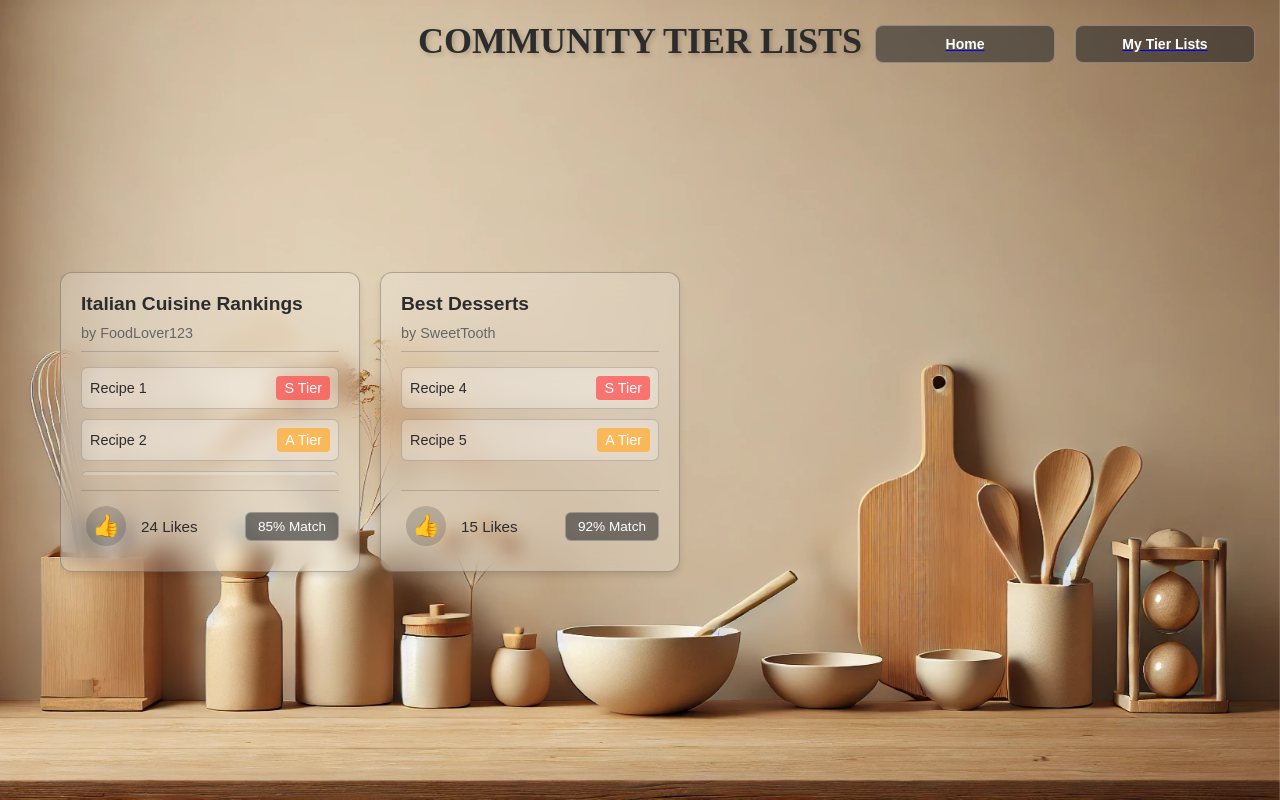
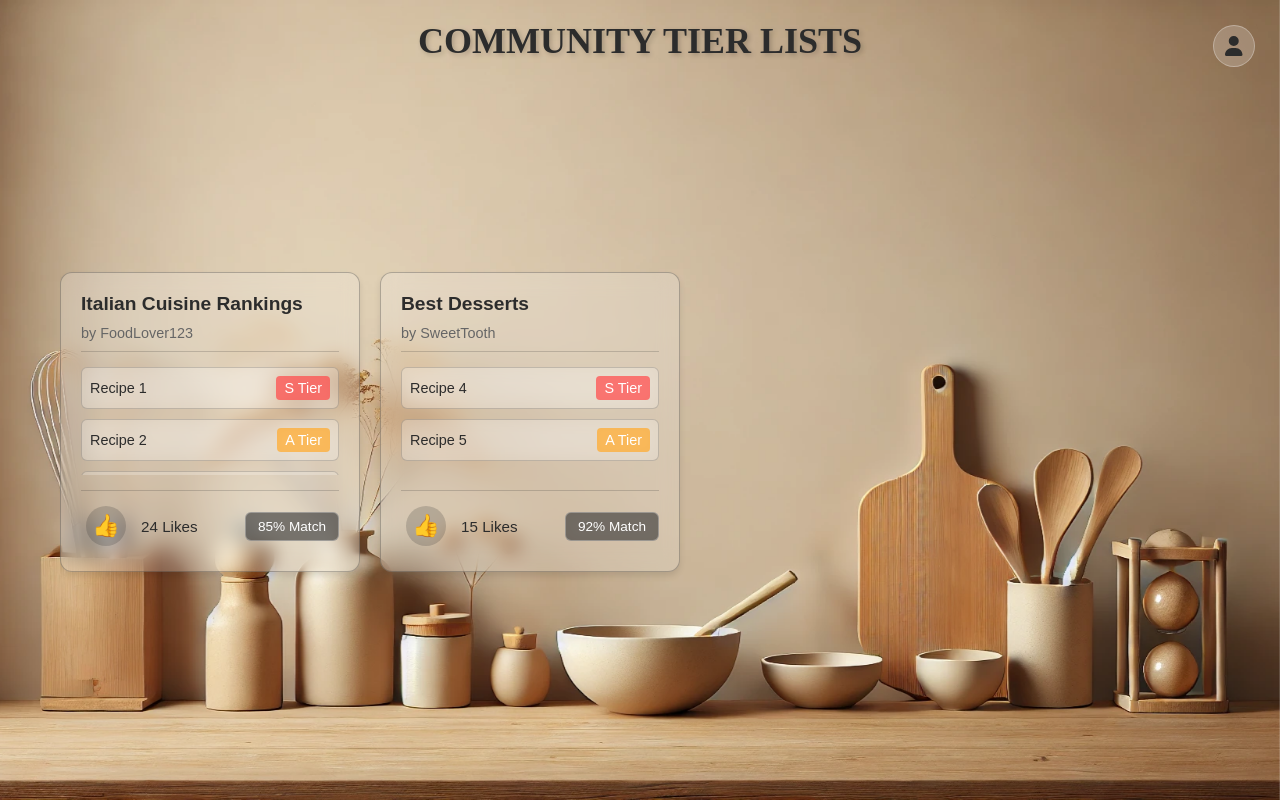
Before and after one commit to dalibug/TasteTier, a React (Create React App) app in the folder frontend/: page /community-tierlists in a window 1280 px wide. Built offline with nearby package versions, Linux system fonts and the light colour scheme.

Commit message:
user menu

```diff
--- a/frontend/src/pages/CommunityTierLists.js
+++ b/frontend/src/pages/CommunityTierLists.js
@@ -1,12 +1,16 @@
 import React, { useState, useEffect } from 'react';
 import { Link } from 'react-router-dom';
 import backgroundImage from '../assets/background3.png';
+import { FontAwesomeIcon } from '@fortawesome/react-fontawesome';
+import { faUser, faHome, faSignOutAlt, faListAlt } from '@fortawesome/free-solid-svg-icons';
 
 const CommunityTierLists = () => {
   const backgroundStyle = {
     background: `url(${backgroundImage}) no-repeat center center fixed`,
     backgroundSize: 'cover',
   };
+
+  const [showUserMenu, setShowUserMenu] = useState(false);
 
   // Example community tier lists with liked state and similarity percentage
   const [communityLists, setCommunityLists] = useState([
@@ -52,16 +56,55 @@ const CommunityTierLists = () => {
     );
   };
 
+  const handleLogout = () => {
+    // Call logout API
+    fetch('/api/v1/auth/logout', {
+      method: 'POST',
+      credentials: 'include'
+    })
+    .then(() => {
+      // Redirect to welcome page after logout
+      window.location.href = '/';
+    })
+    .catch(error => {
+      console.error('Logout failed:', error);
+    });
+  };
+
   return (
     <div className="tierlists-background" style={backgroundStyle}>
       <div className="fixed-header">
         <div className="nav-buttons">
-          <Link to="/">
-            <button className="nav-btn home-btn">Home</button>
-          </Link>
-          <Link to="/tierlists">
-            <button className="nav-btn">My Tier Lists</button>
-          </Link>
+          <div className="user-profile">
+            <button
+              className="settings-btn user-btn"
+              onClick={() => setShowUserMenu(!showUserMenu)}
+            >
+              <FontAwesomeIcon icon={faUser} />
+            </button>
+            {showUserMenu && (
+              <div className="settings-menu user-menu">
+                <Link to="/profile">
+                  <button id="settings-menu-item">
+                    <FontAwesomeIcon icon={faUser} /> Account
+                  </button>
+                </Link>
+                <Link to="/tierlists">
+                  <button id="settings-menu-item">
+                    <FontAwesomeIcon icon={faListAlt} /> My Tier Lists
+                  </button>
+                </Link>
+                <Link to="/">
+                  <button id="settings-menu-item">
+                    <FontAwesomeIcon icon={faHome} /> Home
+                  </button>
+                </Link>
+                <button id="settings-menu-item" onClick={handleLogout}>
+                  <FontAwesomeIcon icon={faSignOutAlt} /> Logout
+                </button>
+              </div>
+            )}
+          </div>
         </div>
         <h1 className="page-title">Community Tier Lists</h1>
       </div>
--- a/frontend/src/pages/Profile.js
+++ b/frontend/src/pages/Profile.js
@@ -2,12 +2,15 @@ import React, { useState, useEffect } from 'react';
 import { Link, useNavigate } from 'react-router-dom';
 import backgroundImage from '../assets/background3.png';
 import '../styles/Profile.css';
+import { FontAwesomeIcon } from '@fortawesome/react-fontawesome';
+import { faUser, faHome, faSignOutAlt, faListAlt } from '@fortawesome/free-solid-svg-icons';
 
 const Profile = () => {
   const [currentUser, setCurrentUser] = useState(null);
   const [userTierLists, setUserTierLists] = useState([]);
   const [loading, setLoading] = useState(true);
   const [error, setError] = useState(null);
+  const [showUserMenu, setShowUserMenu] = useState(false);
   const navigate = useNavigate();
 
   const backgroundStyle = {
@@ -118,13 +121,34 @@ const Profile = () => {
     <div className="profile-background" style={backgroundStyle}>
       <div className="nav-buttons">
         <div className="user-profile">
-          <Link to="/tierlists">
-            <button className="nav-btn">Tier Lists</button>
-          </Link>
-          <Link to="/">
-            <button className="nav-btn home-btn">Home</button>
-          </Link>
-          <button onClick={handleLogout} className="nav-btn">Logout</button>
+          <button
+            className="settings-btn user-btn"
+            onClick={() => setShowUserMenu(!showUserMenu)}
+          >
+            <FontAwesomeIcon icon={faUser} />
+          </button>
+          {showUserMenu && (
+            <div className="settings-menu user-menu">
+              <Link to="/profile">
+                <button id="settings-menu-item">
+                  <FontAwesomeIcon icon={faUser} /> Account
+                </button>
+              </Link>
+              <Link to="/tierlists">
+                <button id="settings-menu-item">
+                  <FontAwesomeIcon icon={faListAlt} /> Tier Lists
+                </button>
+              </Link>
+              <Link to="/">
+                <button id="settings-menu-item">
+                  <FontAwesomeIcon icon={faHome} /> Home
+                </button>
+              </Link>
+              <button id="settings-menu-item" onClick={handleLogout}>
+                <FontAwesomeIcon icon={faSignOutAlt} /> Logout
+              </button>
+            </div>
+          )}
         </div>
       </div>
 
--- a/frontend/src/pages/TierLists.js
+++ b/frontend/src/pages/TierLists.js
@@ -2,7 +2,7 @@ import React, { useState, useEffect } from 'react';
 import { Link } from 'react-router-dom';
 import backgroundImage from '../assets/background3.png';
 import { FontAwesomeIcon } from '@fortawesome/react-fontawesome';
-import { faArrowsRotate, faCog } from '@fortawesome/free-solid-svg-icons';
+import { faArrowsRotate, faCog, faUser, faHome, faSignOutAlt } from '@fortawesome/free-solid-svg-icons';
 import DatabaseTablesModal from '../components/DatabaseTablesModal';
 import DatabaseTestModal from '../components/DatabaseTestModal';
 import '../styles/TierLists.css';
@@ -13,6 +13,7 @@ const TierLists = () => {
   const [selectedTiers, setSelectedTiers] = useState({});
   const [tierLists, setTierLists] = useState([]);
   const [showMenu, setShowMenu] = useState(false);
+  const [showUserMenu, setShowUserMenu] = useState(false);
   const [showDatabaseModal, setShowDatabaseModal] = useState(false);
   const [showDatabaseTestModal, setShowDatabaseTestModal] = useState(false);
   const [activeChallenge, setActiveChallenge] = useState(null);
@@ -502,16 +503,30 @@ const TierLists = () => {
         <div className="nav-buttons">
           <div className="user-profile">
             {currentUser && (
-              <Link to="/profile" className="user-greeting-link">
-                <div className="user-greeting">
-                  {currentUser.username}
-                </div>
-              </Link>
+              <button
+                className="settings-btn user-btn"
+                onClick={() => setShowUserMenu(!showUserMenu)}
+              >
+                <FontAwesomeIcon icon={faUser} />
+              </button>
             )}
-            <Link to="/">
-              <button className="nav-btn home-btn">Home</button>
-            </Link>
-            <button onClick={handleLogout} className="nav-btn">Logout</button>
+            {showUserMenu && (
+              <div className="settings-menu user-menu">
+                <Link to="/profile">
+                  <button id="settings-menu-item">
+                    <FontAwesomeIcon icon={faUser} /> Account
+                  </button>
+                </Link>
+                <Link to="/">
+                  <button id="settings-menu-item">
+                    <FontAwesomeIcon icon={faHome} /> Home
+                  </button>
+                </Link>
+                <button id="settings-menu-item" onClick={handleLogout}>
+                  <FontAwesomeIcon icon={faSignOutAlt} /> Logout
+                </button>
+              </div>
+            )}
           </div>
         </div>
         <h1 className="page-title">Create Your Recipe Tier List</h1>
--- a/frontend/src/styles/Profile.css
+++ b/frontend/src/styles/Profile.css
@@ -256,3 +256,102 @@
   background-color: rgba(220, 53, 69, 0.7);
   color: white;
 }
+
+/* Import settings menu styles from TierLists.css */
+.settings-btn {
+  background: none;
+  border: none;
+  color: #2c2c2c;
+  font-size: 1.25rem;
+  cursor: pointer;
+  padding: 0.5rem;
+  transition: color 0.3s ease;
+  display: flex;
+  align-items: center;
+  justify-content: center;
+  width: 42px;
+  height: 42px;
+  border-radius: 50%;
+}
+
+.settings-btn:hover {
+  color: #2c2c2c;
+  background: rgba(255, 255, 255, 0.1);
+}
+
+.settings-menu {
+  position: absolute;
+  top: 0;
+  left: 100%;
+  background: rgba(255, 255, 255, 0.2);
+  backdrop-filter: blur(10px);
+  -webkit-backdrop-filter: blur(10px);
+  border: 1px solid rgba(255, 255, 255, 0.3);
+  border-radius: 8px;
+  box-shadow: 0 4px 6px rgba(0, 0, 0, 0.1);
+  z-index: 1000;
+  min-width: 160px;
+  margin-left: 5px;
+  overflow: hidden;
+  padding: 8px;
+  display: flex;
+  flex-direction: column;
+  align-items: center;
+  gap: 8px;
+}
+
+#settings-menu-item {
+  display: block;
+  width: 90%;
+  padding: 10px 20px;
+  border: 1px solid rgba(255, 255, 255, 0.3);
+  background-color: rgba(44, 44, 44, 0.6);
+  color: white;
+  text-align: center;
+  font-family: 'Work Sans', sans-serif;
+  cursor: pointer;
+  transition: all 0.3s ease;
+  position: relative;
+  font-size: 14px;
+  text-transform: none;
+  border-radius: 8px;
+  backdrop-filter: blur(10px);
+  -webkit-backdrop-filter: blur(10px);
+}
+
+#settings-menu-item:hover {
+  background-color: #2c2c2c;
+  transform: translateY(-2px);
+}
+
+.user-btn {
+  position: relative;
+  color: #2c2c2c;
+  background-color: rgba(255, 255, 255, 0.2);
+  backdrop-filter: blur(10px);
+  -webkit-backdrop-filter: blur(10px);
+  border: 1px solid rgba(255, 255, 255, 0.3);
+}
+
+.user-btn:hover {
+  background-color: rgba(255, 255, 255, 0.3);
+}
+
+.user-menu {
+  position: absolute;
+  top: 100%;
+  right: 0;
+  left: auto;
+  margin-top: 5px;
+  margin-left: 0;
+}
+
+.user-menu #settings-menu-item {
+  display: flex;
+  align-items: center;
+  gap: 10px;
+}
+
+.user-menu #settings-menu-item svg {
+  width: 16px;
+}
--- a/frontend/src/styles/TierLists.css
+++ b/frontend/src/styles/TierLists.css
@@ -767,3 +767,35 @@
   background-color: #2c2c2c;
   transform: translateY(-2px);
 }
+
+.user-btn {
+  position: relative;
+  color: #2c2c2c;
+  background-color: rgba(255, 255, 255, 0.2);
+  backdrop-filter: blur(10px);
+  -webkit-backdrop-filter: blur(10px);
+  border: 1px solid rgba(255, 255, 255, 0.3);
+}
+
+.user-btn:hover {
+  background-color: rgba(255, 255, 255, 0.3);
+}
+
+.user-menu {
+  position: absolute;
+  top: 100%;
+  right: 0;
+  left: auto;
+  margin-top: 5px;
+  margin-left: 0;
+}
+
+.user-menu #settings-menu-item {
+  display: flex;
+  align-items: center;
+  gap: 10px;
+}
+
+.user-menu #settings-menu-item svg {
+  width: 16px;
+}
```
Also changed, not shown: 12 other files (tests, documents, lock files or other folders).
